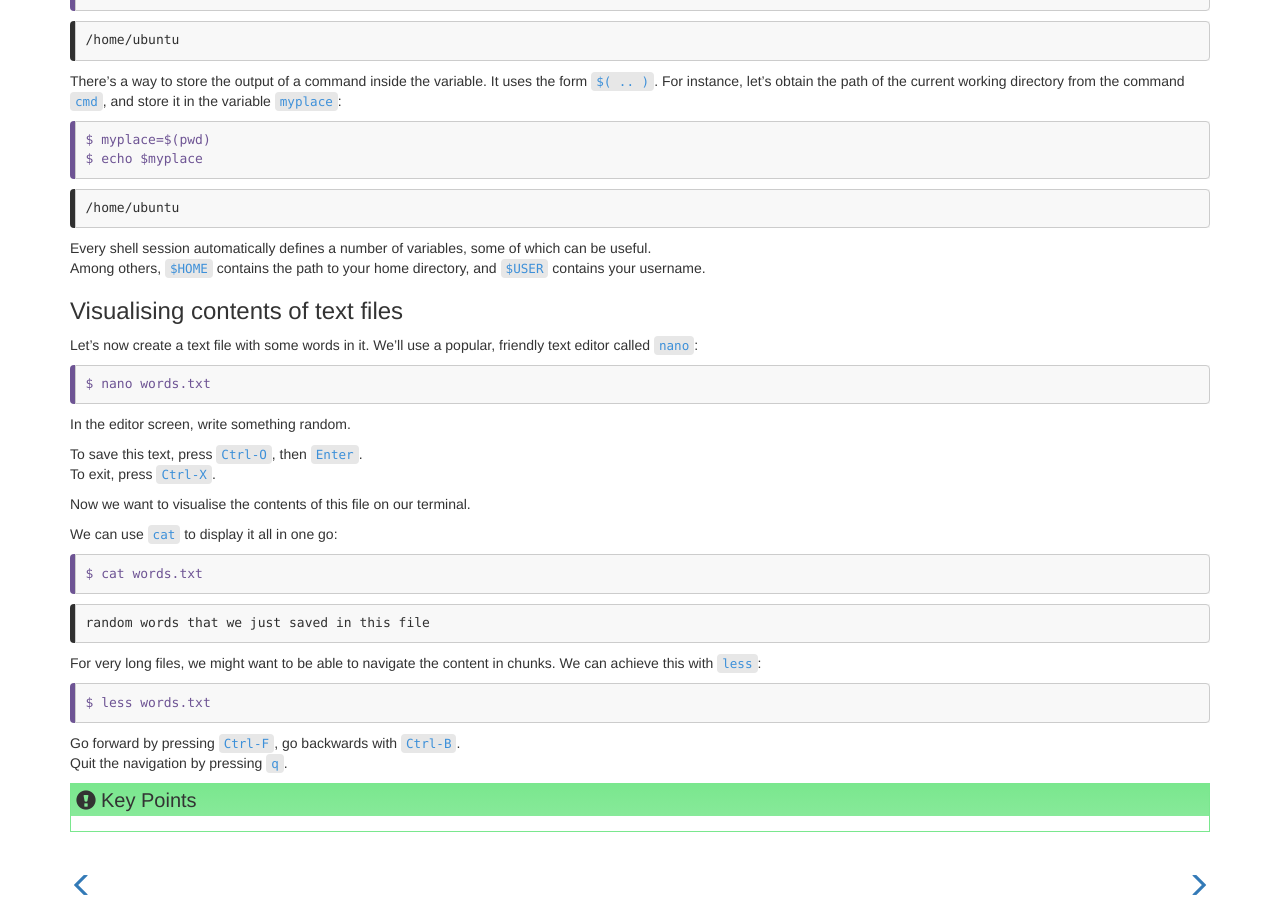
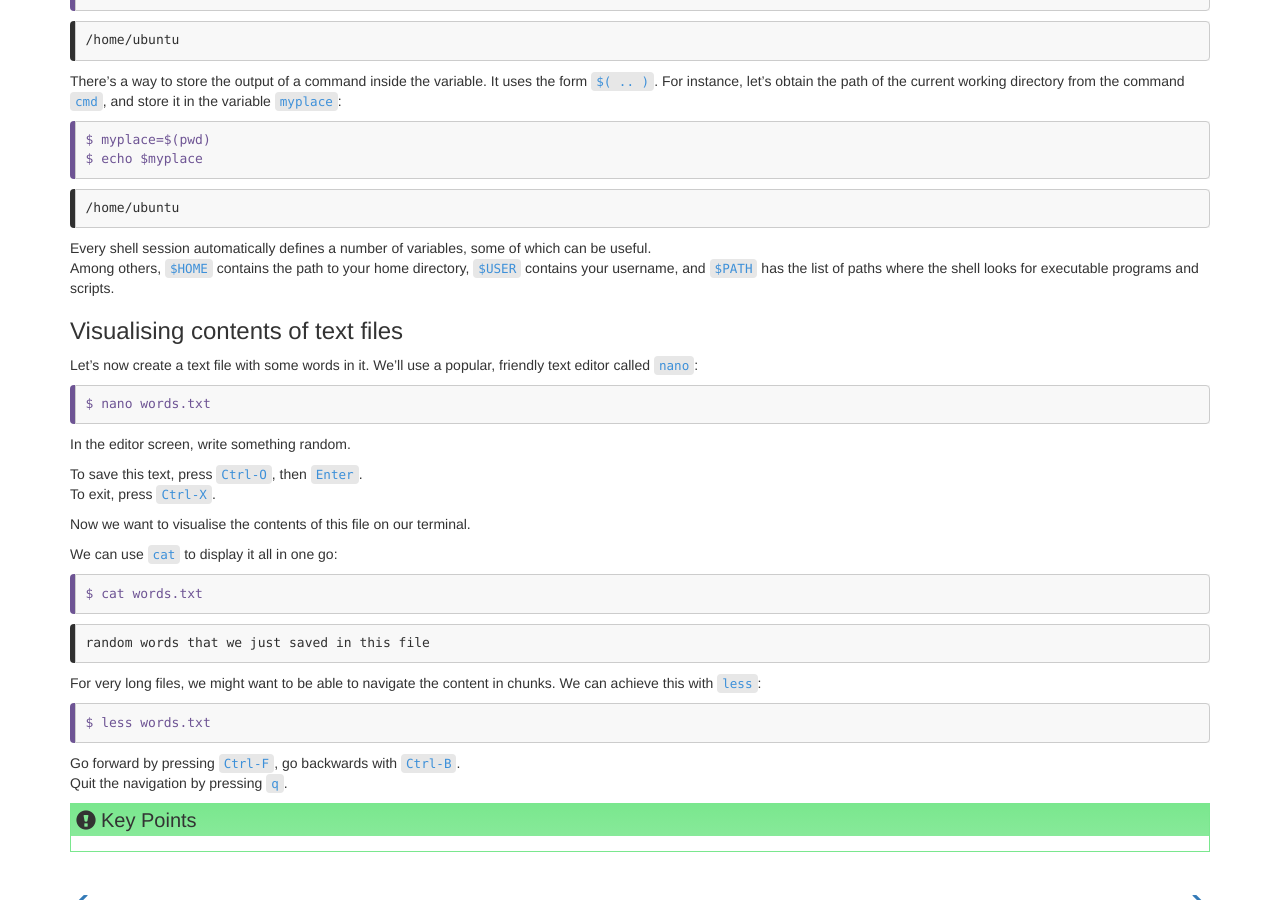
Before and after one commit to PawseySC/containers-bioinformatics-workshop, a Jekyll site: the page built from _episodes/2.prep2-linux.md, in a window 1280 px wide and 900 px high, scrolled down 2319 px. Built offline with Jekyll 4.4.1, drawn with Linux system fonts in a browser that asks for light colours.

Commit message:
edits to prep sessions

```diff
--- a/_episodes/2.prep2-linux.md
+++ b/_episodes/2.prep2-linux.md
@@ -177,7 +177,7 @@ $ echo $myplace
 {: .output}
 
 Every shell session automatically defines a number of variables, some of which can be useful.
-Among others, `$HOME` contains the path to your home directory, and `$USER` contains your username.
+Among others, `$HOME` contains the path to your home directory, `$USER` contains your username, and `$PATH` has the list of paths where the shell looks for executable programs and scripts.
 
 
 ### Visualising contents of text files
```
Also changed, not shown: _episodes/1.prep1-ssh.md (+1 -1 lines).
